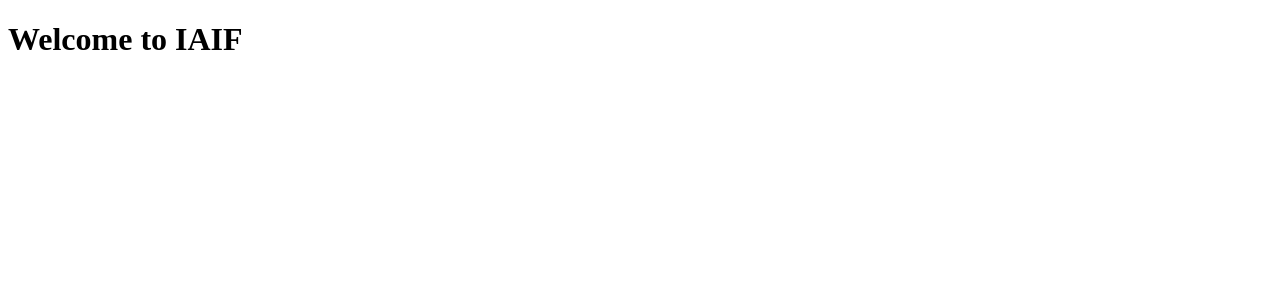
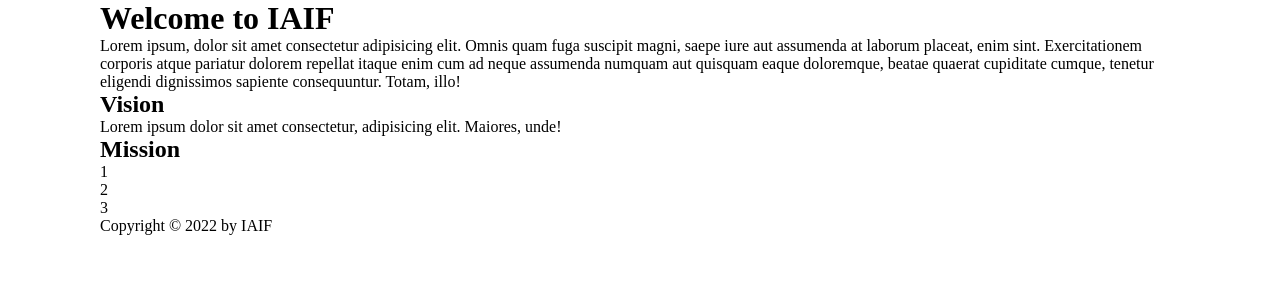
Before and after one commit to edward-edberg/iaif, a React (Create React App) app: page / in a window 1280 px wide. Shown: the top 300 px of the page. Built offline with nearby package versions, Linux system fonts and the light colour scheme.

Commit message:
homepage content

```diff
--- a/src/App.js
+++ b/src/App.js
@@ -2,8 +2,29 @@
 
 function App() {
   return (
-    <div>
+    <div className="container">
       <h1>Welcome to IAIF</h1>
+      <p>
+        Lorem ipsum, dolor sit amet consectetur adipisicing elit. Omnis quam
+        fuga suscipit magni, saepe iure aut assumenda at laborum placeat, enim
+        sint. Exercitationem corporis atque pariatur dolorem repellat itaque
+        enim cum ad neque assumenda numquam aut quisquam eaque doloremque,
+        beatae quaerat cupiditate cumque, tenetur eligendi dignissimos sapiente
+        consequuntur. Totam, illo!
+      </p>
+      <h2>Vision</h2>
+      <p>
+        Lorem ipsum dolor sit amet consectetur, adipisicing elit. Maiores, unde!
+      </p>
+      <h2>Mission</h2>
+      <ul className="item-list">
+        <li>1</li>
+        <li>2</li>
+        <li>3</li>
+      </ul>
+      <footer>
+        <p>Copyright &copy; {new Date().getFullYear()} by IAIF</p>
+      </footer>
     </div>
   );
 }
--- a/src/index.js
+++ b/src/index.js
@@ -1,6 +1,6 @@
 import React from "react";
 import ReactDOM from "react-dom";
-// import './index.css';
+import "./style.css";
 import App from "./App";
 // import reportWebVitals from './reportWebVitals';
 
--- /dev/null
+++ b/src/style.css
@@ -0,0 +1,13 @@
+* {
+  margin: 0;
+  padding: 0;
+}
+
+.container {
+  width: 1080px;
+  margin: 0 auto;
+}
+
+.item-list {
+  list-style: none;
+}
```
